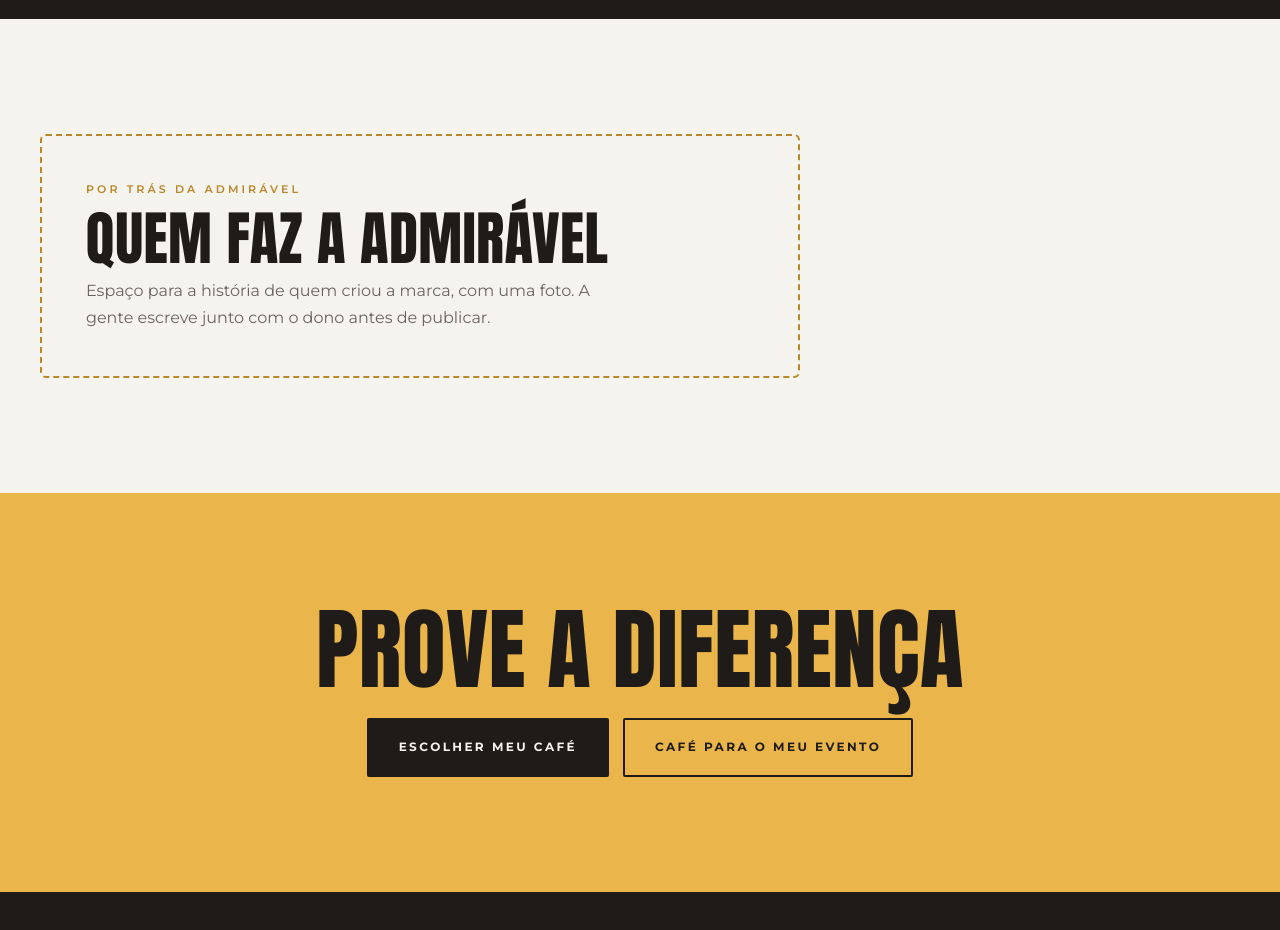
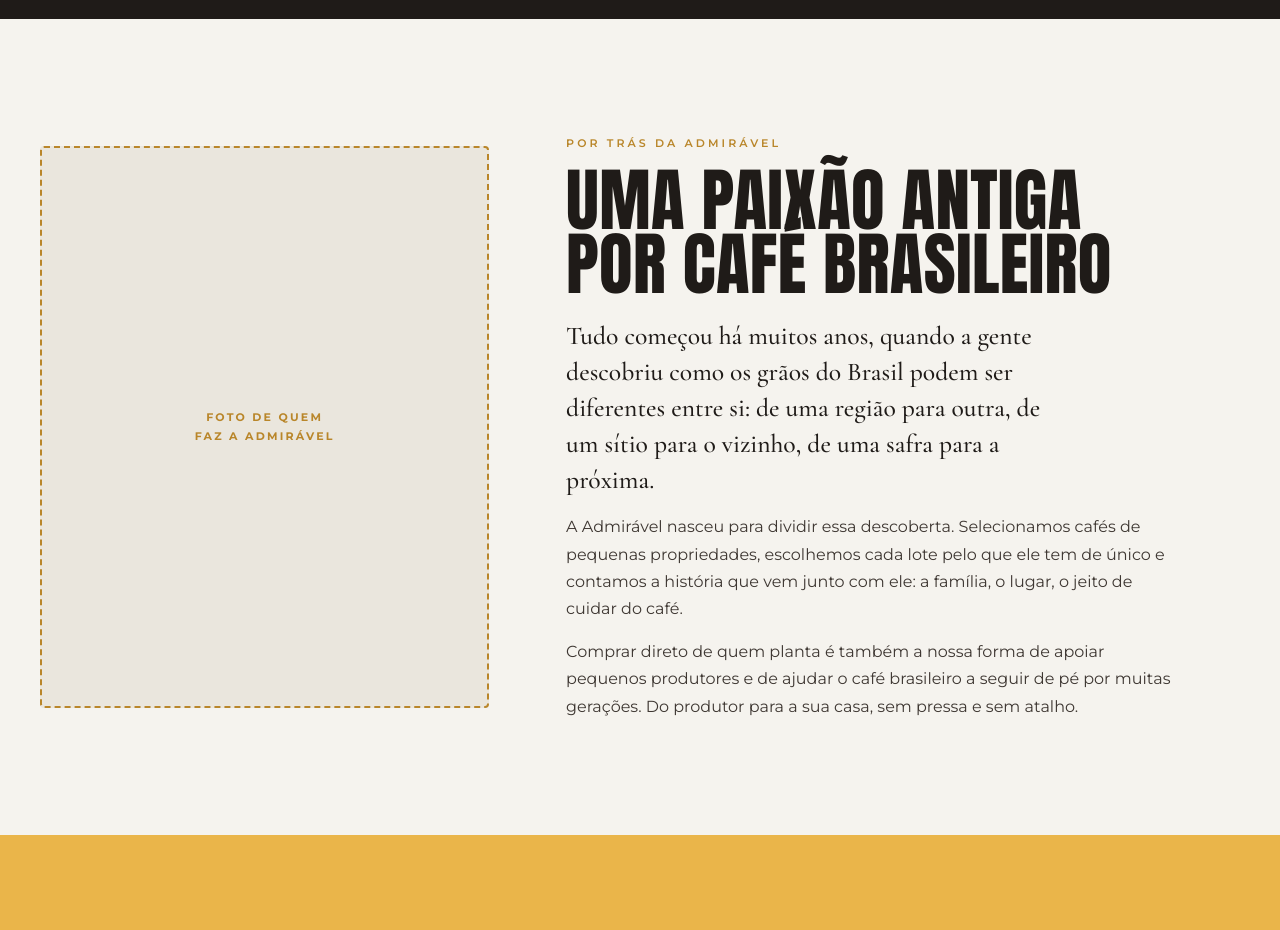
Before and after one commit to Drinhoc/Admiravel-Caf-Site, a website: page site/quem-somos.html in a window 1280 px wide. Shown: the part 3460-4390 px from the top of the page. Drawn offline with Linux system fonts and the light colour scheme; no server answers.

Commit message:
Quem somos: história a partir da página Sobre do site atual
Co-Authored-By: Claude Opus 5.5 <noreply@anthropic.com>
Claude-Session: https://claude.ai/code/session_01MEYSx378DmExA6Kjduuxpo

```diff
--- a/site/assets/css/quem.css
+++ b/site/assets/css/quem.css
@@ -47,10 +47,17 @@
 .q-arte .lead{color:#E9E3D8;margin-bottom:28px;max-width:38ch}
 .q-arte figure img{width:100%;height:auto;border-radius:4px}
 
-.a-preencher{border:2px dashed var(--mustard-deep);border-radius:6px;padding:clamp(24px,4vw,44px);display:grid;gap:12px;max-width:760px}
-.a-preencher .kicker{color:var(--mustard-deep)}
-.a-preencher h2{color:var(--ink);font-size:clamp(36px,4.6vw,60px)}
-.a-preencher p:last-child{color:var(--muted);max-width:52ch}
+.q-pessoas .wrap{display:grid;grid-template-columns:minmax(0,.8fr) minmax(0,1.2fr);gap:clamp(28px,6vw,80px);align-items:center}
+@media (max-width:860px){.q-pessoas .wrap{grid-template-columns:minmax(0,1fr)}}
+/* moldura para a foto do dono (troque o <span> por <img> quando a foto chegar) */
+.foto-dono{margin:0;aspect-ratio:4/5;max-width:100%;border-radius:4px;background:var(--paper-2);border:2px dashed var(--mustard-deep);display:grid;place-items:center;text-align:center;padding:24px}
+.foto-dono span{font-size:11px;font-weight:700;letter-spacing:.2em;text-transform:uppercase;color:var(--mustard-deep);max-width:20ch}
+.foto-dono img{width:100%;height:100%;object-fit:cover;border-radius:4px}
+.historia{display:grid;gap:16px}
+.historia .kicker{color:var(--mustard-deep)}
+.historia h2{color:var(--ink);font-size:clamp(40px,5.4vw,76px);margin-bottom:6px}
+.historia .lead{color:var(--ink);max-width:40ch}
+.historia p:not(.lead):not(.kicker){max-width:58ch;color:#3E3732}
 
 .q-fim{background:var(--mustard);text-align:center}
 .q-fim h2{color:var(--ink);font-size:clamp(46px,7vw,100px);margin-bottom:28px}
--- a/site/quem-somos.html
+++ b/site/quem-somos.html
@@ -111,10 +111,15 @@
 
   <section class="q-pessoas">
     <div class="wrap">
-      <div class="a-preencher">
+      <figure class="foto-dono" aria-label="Espaço para a foto de quem faz a Admirável">
+        <span>Foto de quem faz a Admirável</span>
+      </figure>
+      <div class="historia">
         <p class="kicker">Por trás da Admirável</p>
-        <h2 class="big">Quem faz a Admirável</h2>
-        <p>Espaço para a história de quem criou a marca, com uma foto. A gente escreve junto com o dono antes de publicar.</p>
+        <h2 class="big">Uma paixão antiga por café brasileiro</h2>
+        <p class="lead">Tudo começou há muitos anos, quando a gente descobriu como os grãos do Brasil podem ser diferentes entre si: de uma região para outra, de um sítio para o vizinho, de uma safra para a próxima.</p>
+        <p>A Admirável nasceu para dividir essa descoberta. Selecionamos cafés de pequenas propriedades, escolhemos cada lote pelo que ele tem de único e contamos a história que vem junto com ele: a família, o lugar, o jeito de cuidar do café.</p>
+        <p>Comprar direto de quem planta é também a nossa forma de apoiar pequenos produtores e de ajudar o café brasileiro a seguir de pé por muitas gerações. Do produtor para a sua casa, sem pressa e sem atalho.</p>
       </div>
     </div>
   </section>
```
Also changed, not shown: docs/COMO-PUBLICAR.md (+2 -2 lines).
